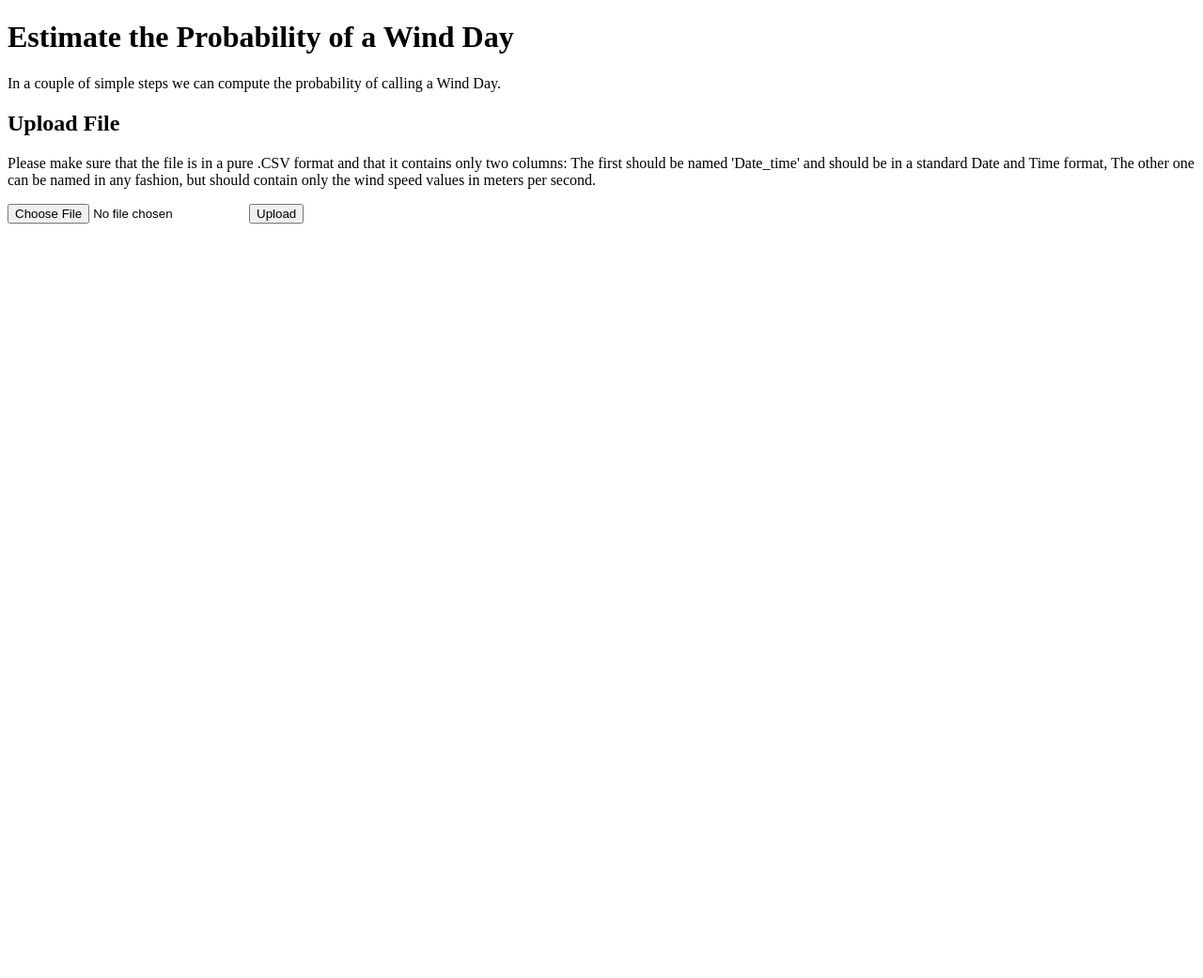
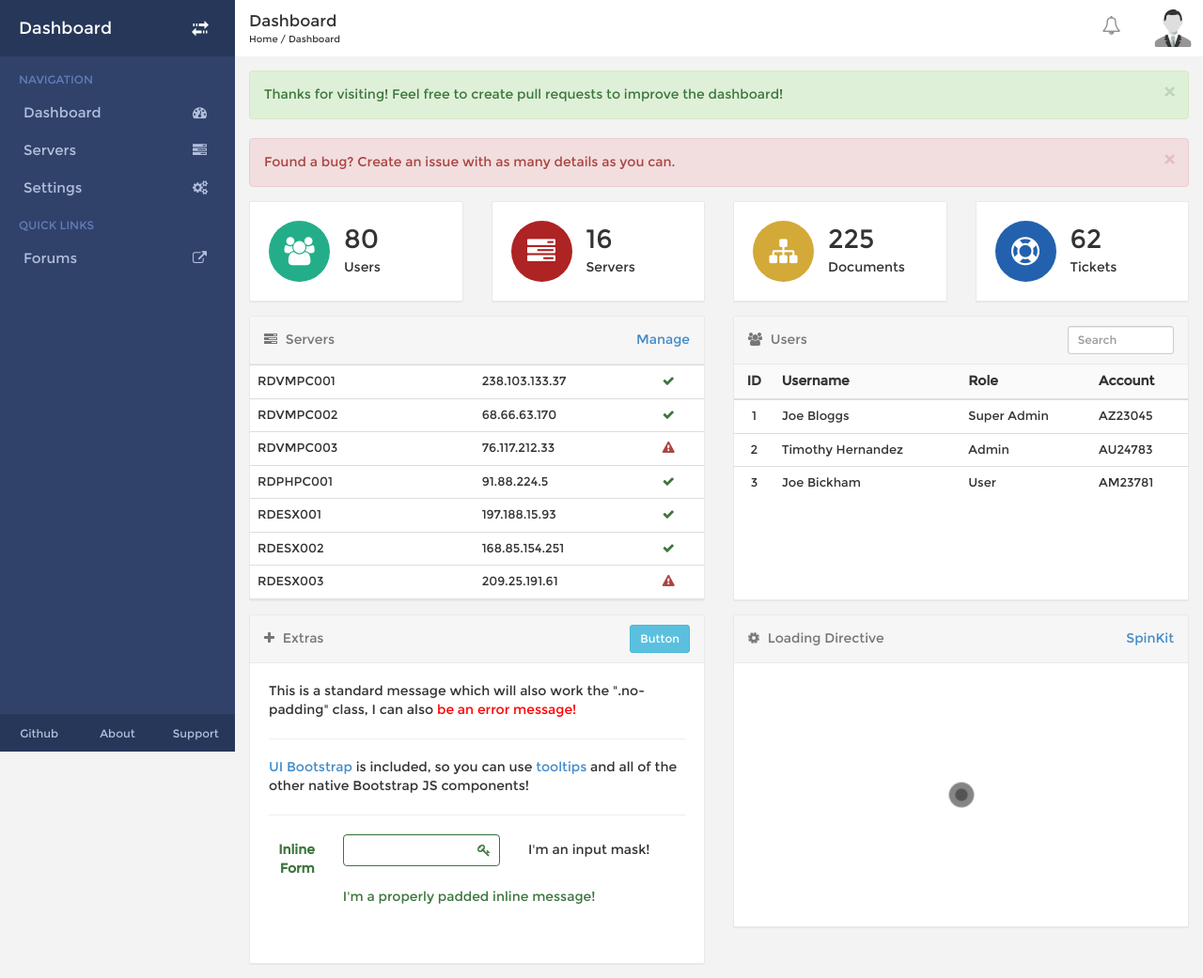
Before and after one commit to huevosabio/windopt, a Flask app: page / in a window 1280 px wide. Shown: the whole page at 94% size. Before the commit the page ends 238 px from the top, so only its background shows below. Run offline with Flask 2, Linux system fonts and the light colour scheme; parts of the project's set-up code (start-up, migrations or seed data) failed here and were passed over; some libraries are stand-ins or nearby versions.

Commit message:
added the dashboard, not yet implemented

```diff
--- a/app/static/index.html
+++ b/app/static/index.html
@@ -6,19 +6,19 @@
 
 	<title>Dashboard</title>
 
-  <link rel="stylesheet" type="text/css" href="css/bootstrap.min.css">
-  <link rel="stylesheet" type="text/css" href="css/font-awesome.min.css">
-  <link rel="stylesheet" type="text/css" href="css/dashboard/dashboard.css">
-  <link rel="stylesheet" type="text/css" href="css/themes/blue.css">
+  <link rel="stylesheet" type="text/css" href="static/css/bootstrap.min.css">
+  <link rel="stylesheet" type="text/css" href="static/css/font-awesome.min.css">
+  <link rel="stylesheet" type="text/css" href="static/css/dashboard/dashboard.css">
+  <link rel="stylesheet" type="text/css" href="static/css/themes/blue.css">
   <!--
-  <link rel="stylesheet" type="text/css" href="css/themes/green.css">
-  <link rel="stylesheet" type="text/css" href="css/themes/red.css">
+  <link rel="stylesheet" type="text/css" href="static/css/themes/green.css">
+  <link rel="stylesheet" type="text/css" href="static/css/themes/red.css">
   -->
 
-  <script type="text/javascript" src="js/angular.min.js"></script>
-  <script type="text/javascript" src="js/angular-cookies.js"></script>
-  <script type="text/javascript" src="js/ng-bootstrap-tpls.min.js"></script>
-  <script type="text/javascript" src="js/angular/bootstrap.js"></script>
+  <script type="text/javascript" src="static/js/angular.min.js"></script>
+  <script type="text/javascript" src="static/js/angular-cookies.js"></script>
+  <script type="text/javascript" src="static/js/ng-bootstrap-tpls.min.js"></script>
+  <script type="text/javascript" src="static/js/angular/bootstrap.js"></script>
 
 </head>
 <body ng-controller="MasterCtrl">
@@ -88,7 +88,7 @@
             <div class="user pull-right">
               <div class="item dropdown">
                 <a href="#" class="dropdown-toggle">
-                  <img src="img/avatar.jpg">
+                  <img src="static/img/avatar.jpg">
                 </a>
                 <ul class="dropdown-menu dropdown-menu-right">
                   <li class="dropdown-header">
--- a/app/templates/windday.html
+++ b/app/templates/windday.html
@@ -33,6 +33,7 @@
                 <input type="number" name="consecutive" onkeypress="return isNumberKey(event)"/>
                 <label for="maxWS">Maximum Wind Speed</label>
                 <input type="decimal" name="maxWS" onkeypress="return isDecimalKey(event)"/>
+                <input hidden id="parameters"/>
             </form>
         </div>
         <div id="historicalPlots" class="plots"></div>
@@ -87,24 +88,22 @@
         .done(function(){
             $.getJSON( "/visualize", function( data ) {
                 var images = [];
-                console.log(data);
                 $.each( data.images, function(i, val) {
                     images.push('<li><iframe id="igraph" scrolling="no" height="462" src="' + val + '"width="100%"></iframe></li>');
                 });
 
-                $("#tier2").hide();
-
                 $('#historicalPlots').empty();
+                $('#parameters').append(data.parameters);
 
                 $( "<ul/>", {
                     "class": "plots",
                     html: images.join( "" )
                 }).appendTo( "#historicalPlots" );
 
-            })
-            .done(function(){
                 $('#progress').hide();
+
                 $('#tier2').show();
+
             });
         });
     });
--- a/app/visualization.py
+++ b/app/visualization.py
@@ -32,7 +32,7 @@ def visualize():
 
     ploturls = []
 
-    windData = pd.read_csv('tmp/winddata.csv', parse_dates=['Date_time'], index_col='Date_time')
+    windData = pd.read_csv('tmp/winddata.csv', parse_dates=True, index_col=0)
     ws = list(windData.columns.values)[0]
     historical = windData[[ws]]
     plots.append([historical,'historical'])
--- a/app/windday.py
+++ b/app/windday.py
@@ -3,4 +3,4 @@ from app import app
 
 @app.route('/')
 def home():
-    return render_template('windday.html')
+    return app.send_static_file('index.html')
```
Also changed, not shown: app/static/weibull.png, 3 other files.
